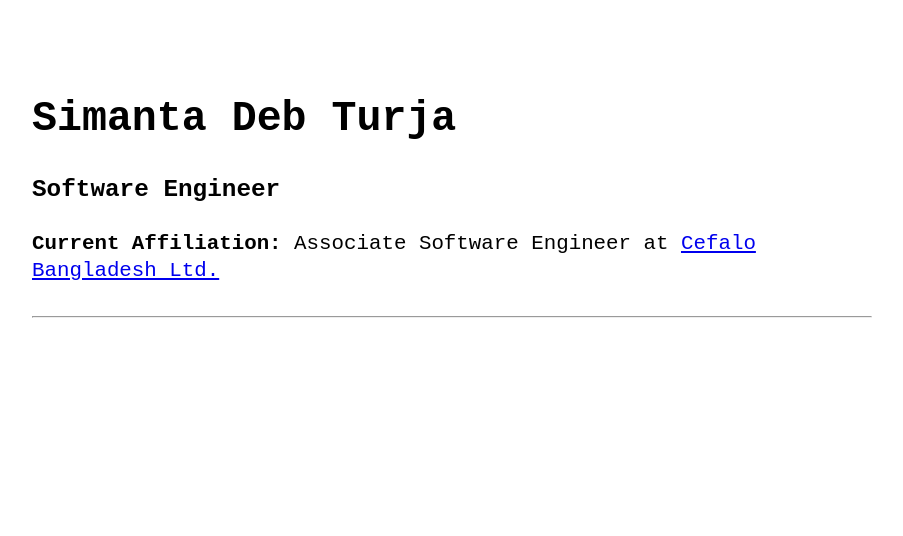
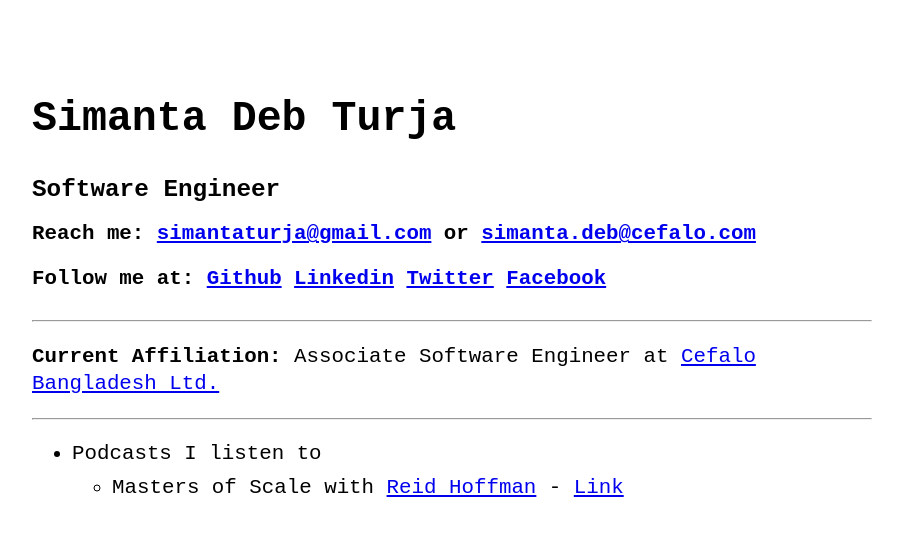
Before and after one commit to simantaturja/simantaturja.github.ioo, a Jekyll site: the page built from index.md, in a window 1280 px wide. Shown: the top 536 px of the page, without its empty margins (188-1091 px from the left). Built offline with Jekyll 4.4.1, drawn with Linux system fonts in a browser that asks for light colours.

Commit message:
add some details

```diff
--- a/_config.yml
+++ b/_config.yml
@@ -2,6 +2,11 @@ title: Simanta Deb Turja # name of the site
 author: Simanta Deb Turja # name of site's author
 tag: Software Engineer
 email: simantaturja@gmail.com # email of site's author
+emailoffice: simanta.deb@cefalo.com
+github: https://github.com/simantaturja
+linkedin: https://linkedin.com/in/simantaturja
+twitter: https://twitter.com/imturja
+facebook: https://facebook.com/SD.Turja
 url: 'https://simantaturja.github.io' # root address of the site
 baseurl: '' # subpath of the site, e.g. "/blog"
 description: > # description of the site (multiple lines allowed)
--- a/_data/menu.yml
+++ b/_data/menu.yml
@@ -2,7 +2,9 @@
 # https://github.com/riggraz/no-style-please#customize-the-menu
 
 entries:
-  # - title: Podcasts I listen to
+  - title: Podcasts I listen to
+    entries:
+      - title: Masters of Scale with <a href="https://en.wikipedia.org/wiki/Reid_Hoffman">Reid Hoffman</a> - <a href="https://podcasts.google.com/feed/aHR0cHM6Ly9yc3MuYXJ0MTkuY29tL21hc3RlcnMtb2Ytc2NhbGU">Link</a>
 
   # - title: blog posts
   #   post_list:
--- a/_layouts/home.html
+++ b/_layouts/home.html
@@ -5,6 +5,17 @@ layout: default
 <header>
   <h1>{{ site.title }}</h1>
   <h3>{{ site.tag }}</h3>
+  <h4>
+    Reach me: <a href="mailto:simantaturja@gmail.com">{{ site.email }}</a> or
+    <a href="mailto:simanta.deb@cefalo.com">{{ site.emailoffice }}</a>
+  </h4>
+  <h4>
+    Follow me at: <a href="{{ site.github }}">Github</a>
+    <a href="{{ site.linkedin }}">Linkedin</a>
+    <a href="{{ site.twitter }}">Twitter</a>
+    <a href="{{ site.facebook }}">Facebook</a>
+  </h4>
+  <hr />
   <p>
     <strong>Current Affiliation: </strong>Associate Software Engineer at
     <a href="https://www.facebook.com/cefalobangladesh"
--- a/_sass/no-style-please.scss
+++ b/_sass/no-style-please.scss
@@ -45,22 +45,9 @@ body {
 .post-meta {
   text-align: right;
 }
-
-h2,
-h4,
-h5,
-h6 {
-  margin-top: 3rem;
+h4 {
+  margin-top: -0.6rem;
 }
-
-hr {
-  margin: 2rem 0;
-}
-
-p {
-  margin: 1rem 0;
-}
-
 li {
   margin: 0.4rem 0;
 }
```
Also changed, not shown: assets/css/main.css (+2 -11 lines), 1 other file.
